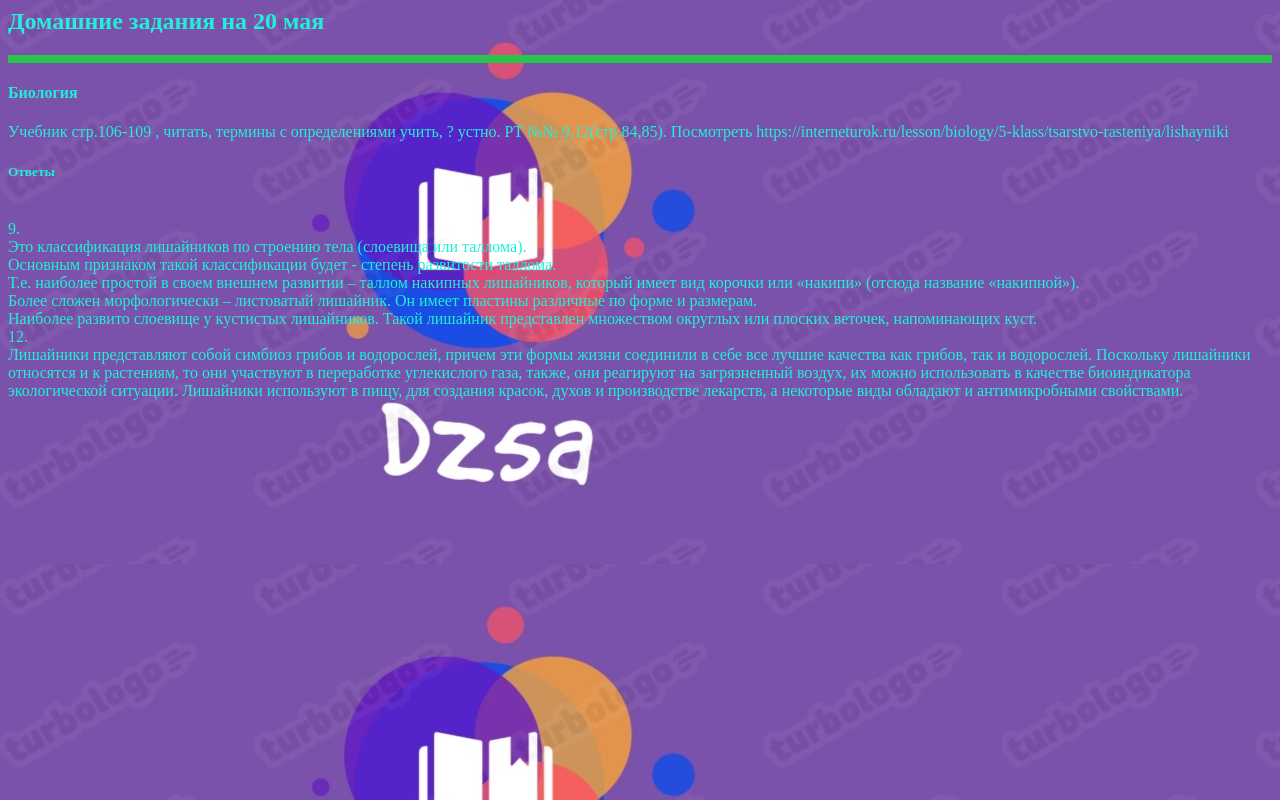
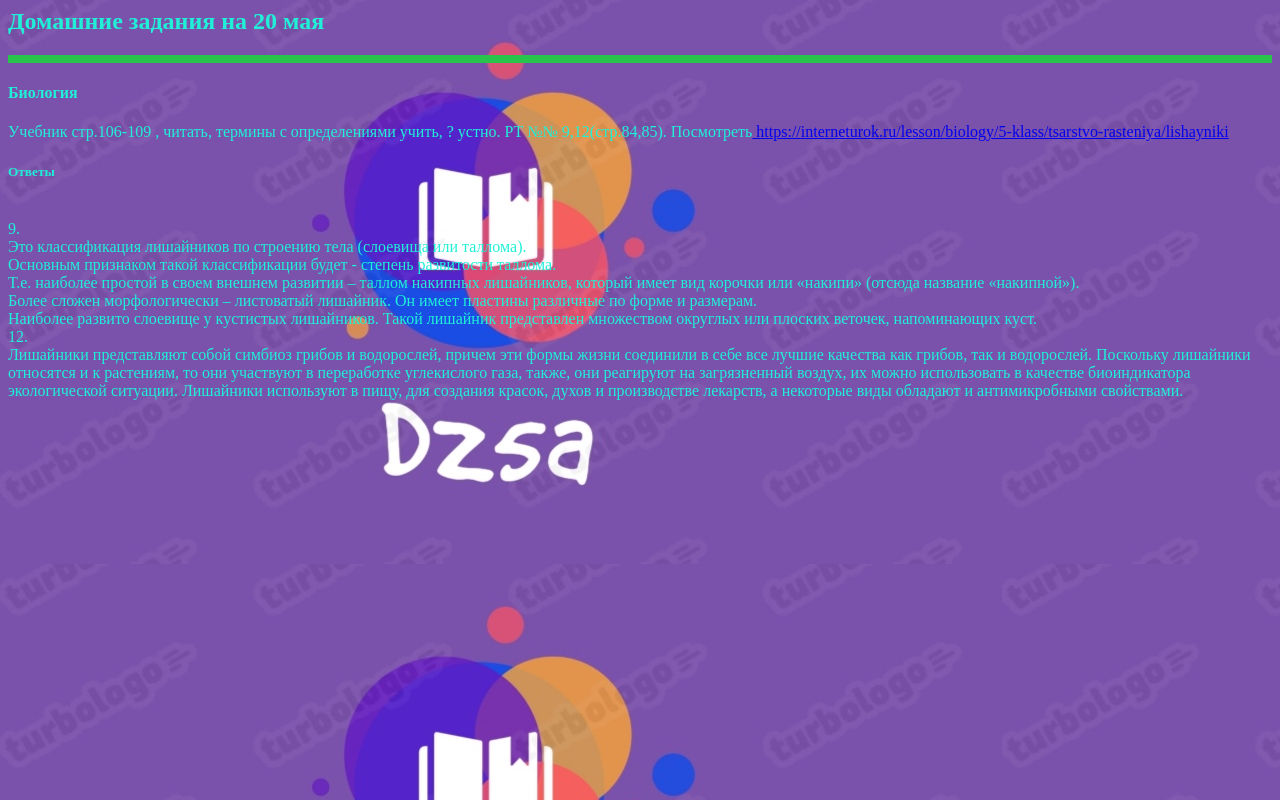
Before and after one commit to timtom2009333/dz5a.github.io, a plain HTML site: page 20мая.html in a window 1280 px wide. Drawn offline with Linux system fonts and the light colour scheme.

Commit message:
Add files via upload

```diff
--- a/20мая.html
+++ b/20мая.html
@@ -14,7 +14,7 @@
 <div><h2>Домашние задания на 20 мая</h2>
 <p class="hj"></p>
  <h4>Биология</h4>
- Учебник стр.106-109 , читать, термины с определениями учить, ? устно. РТ №№ 9,12(стр.84,85). Посмотреть https://interneturok.ru/lesson/biology/5-klass/tsarstvo-rasteniya/lishayniki
+ Учебник стр.106-109 , читать, термины с определениями учить, ? устно. РТ №№ 9,12(стр.84,85). Посмотреть<a href="https://interneturok.ru/lesson/biology/5-klass/tsarstvo-rasteniya/lishayniki" > https://interneturok.ru/lesson/biology/5-klass/tsarstvo-rasteniya/lishayniki</a>
        <h5>Ответы</h5><br>
 9.<br>
 Это классификация лишайников по строению тела (слоевища или таллома). <br>
```
